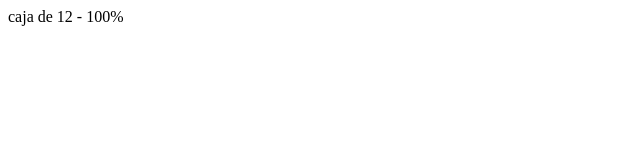
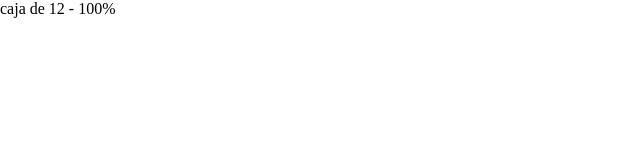
Before and after one commit to JuanDuran85/Grid_CSS_Puro, a plain HTML site: page index.html in a window 1280 px wide. Shown: the whole page, without its empty margins (0-640 px from the left). Drawn offline with Linux system fonts and the light colour scheme.

Commit message:
configuracion de estilos (global, contenedor, fila)

```diff
--- a/css/estilo.css
+++ b/css/estilo.css
@@ -0,0 +1,26 @@
+/*Estilos globales*/
+* {
+    margin: 0;
+    padding: 0;
+    box-sizing: border-box;
+    text-decoration: none;
+    list-style: none;
+}
+
+/*Estilos contenedor*/
+.contenedor {
+    position: relative;
+    width: 100%;
+    height: auto;
+    margin: auto;
+}
+
+/*Estilos fila*/
+.fila {
+    position: relative;
+    width: 100%;
+    height: auto;
+    display: table;
+    clear: both;
+    margin: auto;
+}
--- a/index.html
+++ b/index.html
@@ -4,6 +4,7 @@
     <meta charset="UTF-8">
     <meta name="viewport" content="width=device-width, initial-scale=1.0">
     <meta http-equiv="X-UA-Compatible" content="ie=edge">
+    <link rel="stylesheet" href="css/estilo.css" media="">
     <title>Grid CSS Puro</title>
 </head>
 <body>
```
